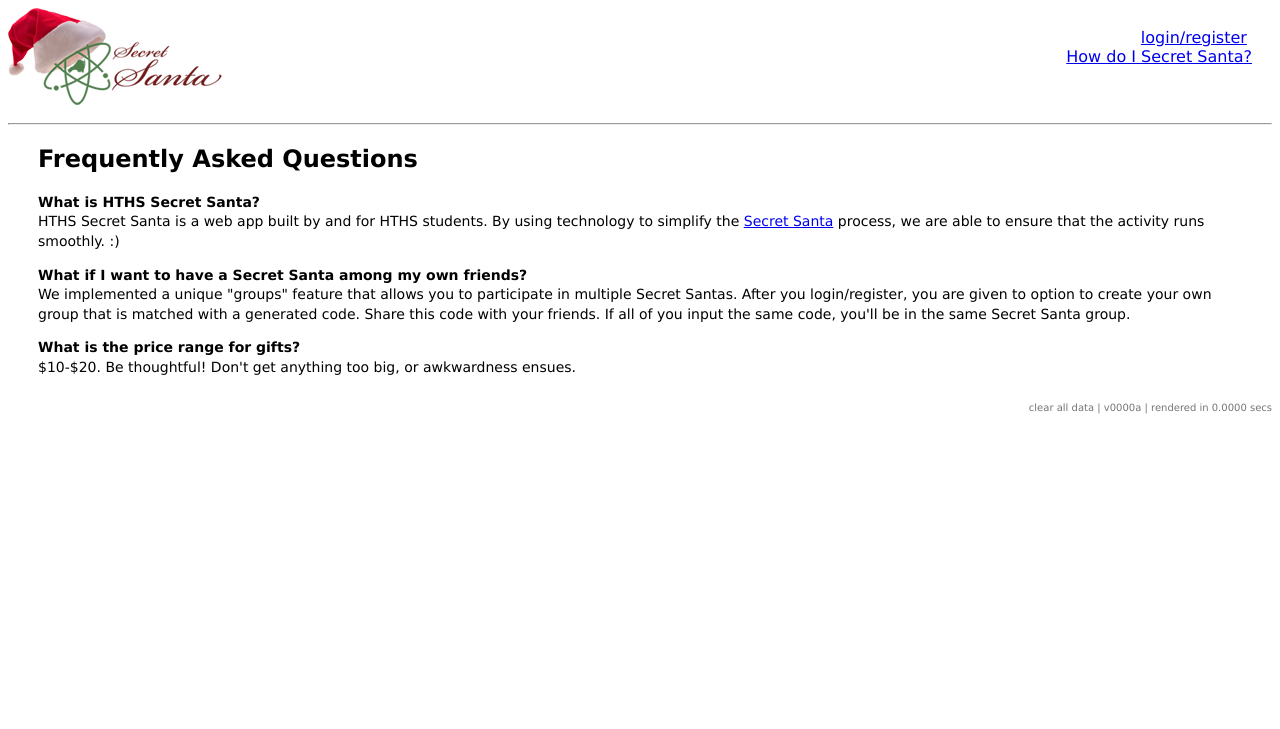
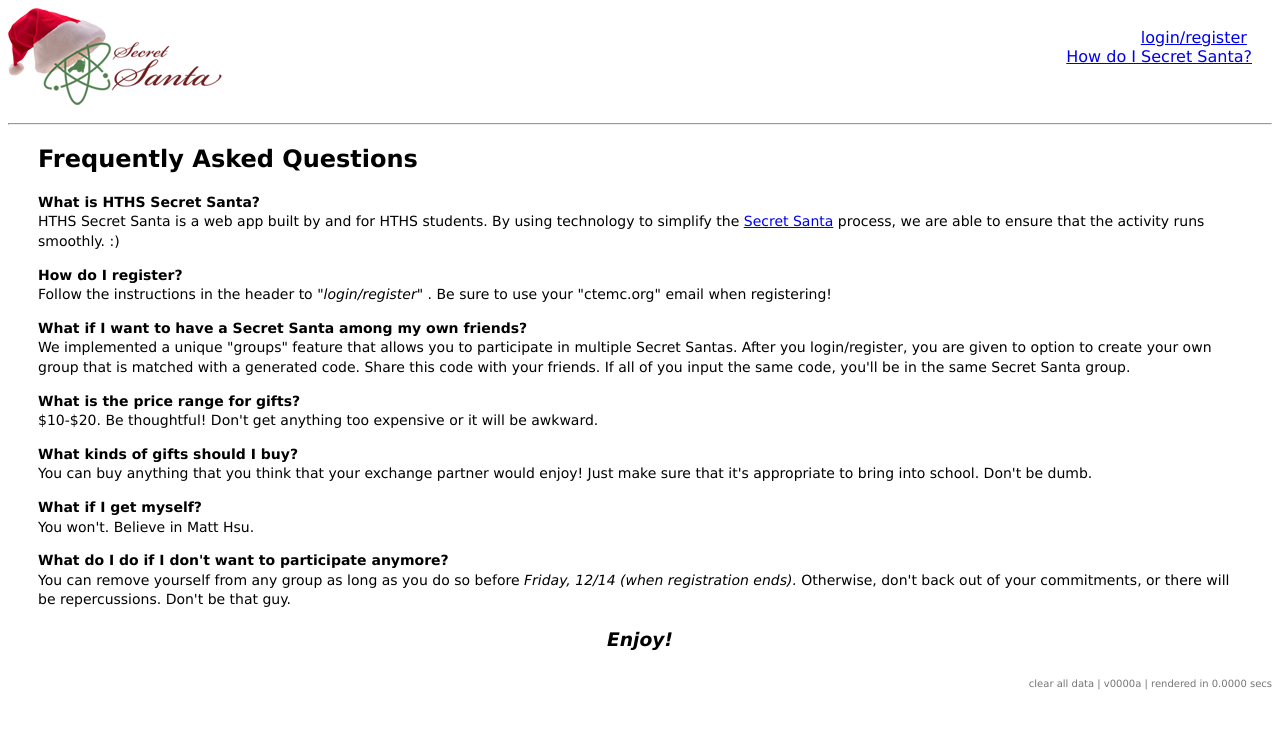
Before and after one commit to zacharyliu/HTHS-Secret-Santa, a CodeIgniter app: page /secretsanta/about in a window 1280 px wide. Shown: the top 729 px of the page. Run offline with CodeIgniter, Linux system fonts and the light colour scheme.

Commit message:
more questions

```diff
--- a/application/views/about.php
+++ b/application/views/about.php
@@ -14,6 +14,10 @@
 	<a href="http://www.wikihow.com/Do-a-Secret-Santa"> Secret Santa</a>
 	process, we are able to ensure that the activity runs smoothly. :)</p>
 
+	<p> <b> How do I register? </b> </br>
+	Follow the instructions in the header to <i> "login/register" </i>. Be sure to use your "ctemc.org"
+	email when registering!  </p>
+
 	<p> <b> What if I want to have a Secret Santa among my own friends? </b> </br>
 	We implemented a unique "groups" feature that allows you to participate in multiple Secret Santas.
 	After you login/register, you are given to option to create your own group that is matched with a
@@ -21,7 +25,24 @@
 	same Secret Santa group. </p>
 
 	<p> <b> What is the price range for gifts? </b> </br>
-	$10-$20. Be thoughtful! Don't get anything too big, or awkwardness ensues. </p>
+	$10-$20. Be thoughtful! Don't get anything too expensive or it will be awkward. </p>
+
+	<p> <b> What kinds of gifts should I  buy? </b> </br>
+	You can buy anything that you think that your exchange partner would enjoy! Just make sure that it's
+	appropriate to bring into school. Don't be dumb. </p>
+
+	<p> <b> What if I get myself? </b> </br>
+	You won't. Believe in Matt Hsu. </p>
+
+	<p> <b> What do I do if I don't want to participate anymore? </b> </br>
+	You can remove yourself from any group as long as you do so before <i> Friday, 12/14 (when registration
+	ends). </i> Otherwise, don't back out of your commitments, or there will be repercussions. Don't be that guy.
+	</p>
+
+
+	<span style="text-align:center">
+	<h3> <i> Enjoy! </i> </h3>
+	</span>
 
 
 </div>
```
